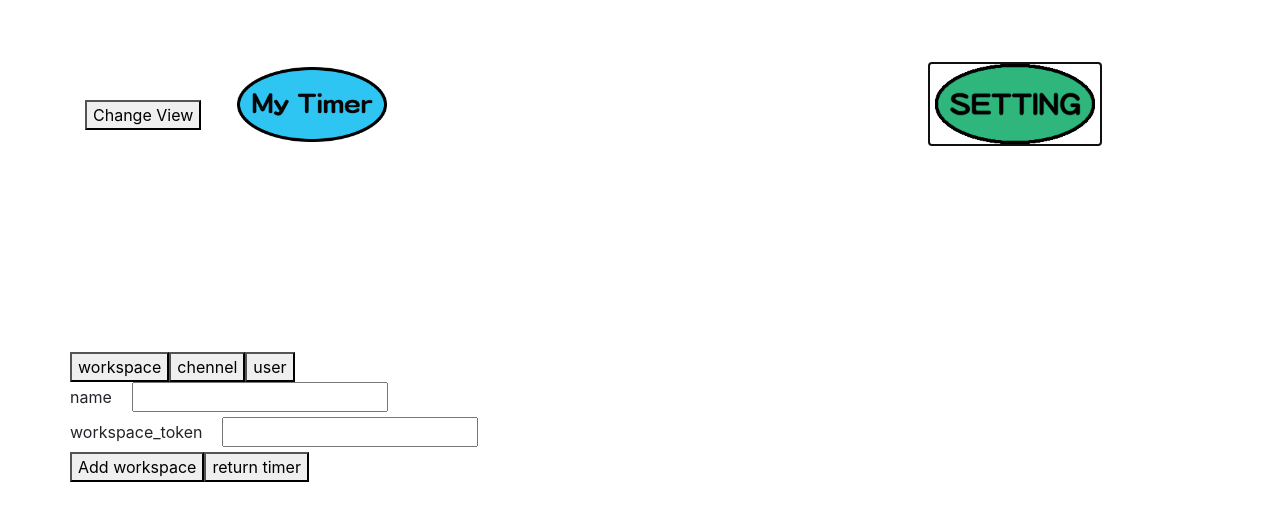
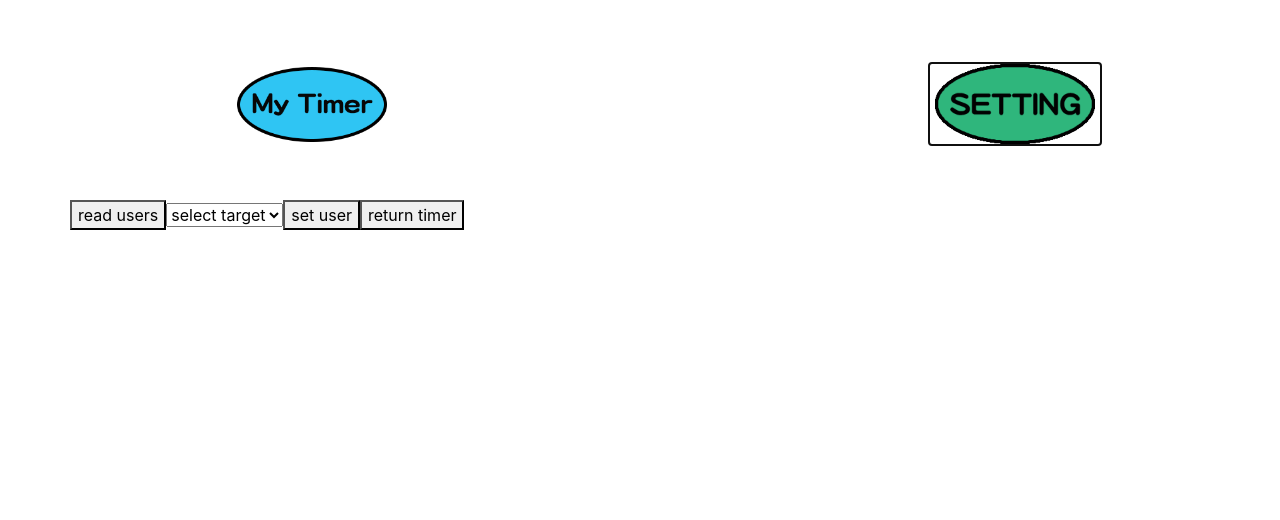
Before and after one commit to souken-b/time_app, a Vue app: page / in a window 1280 px wide. Both pictures are taken after a click on the button 1014 px from the left and 104 px from the top of the page. Shown: the top 520 px of the page. Built offline with nearby package versions, Linux system fonts and the light colour scheme.

Commit message:
メンションをつけるユーザーを選択可能にする

```diff
--- a/src/App.vue
+++ b/src/App.vue
@@ -1,11 +1,11 @@
 <template>
   <div id="app">
-    <Header v-on:setting="openSetting=$event.setting"></Header>
+    <Header @setting="openSetting=$event.setting"></Header>
     <div v-show="!openSetting">
-      <Timer v-show="!openSlack" v-on:data="openSlack=$event.openSlack"></Timer>
-      <SlackAlert v-show="openSlack" v-on:data="openSlack=$event.openSlack"></SlackAlert>
+      <Timer v-show="!openSlack" @data="openSlack=$event.openSlack" :targetUser="target_user"></Timer>
+      <SlackAlert v-show="openSlack" @data="openSlack=$event.openSlack" :targetUser="target_user"></SlackAlert>
     </div>
-    <Setting v-show="openSetting" v-on:setting="openSetting=$event.closeSetting"></Setting>
+    <Setting v-show="openSetting" @setting="openSetting=$event.closeSetting" @target_user="setTargetUser"></Setting>
   </div>
 </template>
 
@@ -25,10 +25,14 @@ export default {
   data () {
     return {
       openSlack: false,
-      openSetting: false
+      openSetting: false,
+      target_user: ''
     }
   },
   methods: {
+    setTargetUser (targetUser) {
+      this.target_user = targetUser
+    }
   }
 }
 </script>
--- a/src/components/Setting.vue
+++ b/src/components/Setting.vue
@@ -1,28 +1,16 @@
 <template>
   <div id="setting" class="container">
-    <button @click="changeView">Change View</button>
     <div class="add_user row">
       <div v-show="create">
-        <button @click="showWorkSpace">workspace</button><button @click="showChannel">chennel</button><button @click="showUser">user</button>
-        <div v-if="create_data==1" class="add_data">
-          <div v-for="( v, k ) in workspace_draft" :key="k">
-            <label class="input_label">{{ k }}</label><input v-model="workspace_draft[ k ]">
-          </div>
-          <button @click="addWorkSpace">Add workspace</button>
-          <button @click="closeSetting">return timer</button>
-        </div>
-        <div v-else-if="create_data==2" class="add_data">
-          <div v-for="( v, k ) in channel_draft" :key="k">
-            <label class="input_label">{{ k }}</label><input v-model="channel_draft[ k ]">
-          </div>
-          <button @click="addChannel">Add Channel</button>
-          <button @click="closeSetting">return timer</button>
-        </div>
-        <div v-else class="add_data">
-          <div v-for="( v, k ) in user_draft" :key="k">
-            <label class="input_label">{{ k }}</label><input v-model="user_draft[ k ]">
-          </div>
-          <button @click="addUser">Add User</button>
+        <div class="add_data">
+          <button @click="readUsers">read users</button>
+          <select v-model="selected">
+            <option disabled value="">select target</option>
+            <option v-for="user in userLists" :value="user.id" :key="user.id">
+              {{ user.real_name }}
+            </option>
+          </select>
+          <button @click="setUser">set user</button>
           <button @click="closeSetting">return timer</button>
         </div>
       </div>
@@ -33,63 +21,47 @@
   </div>
 </template>
 <script>
-import firebase from 'firebase'
-import 'firebase/firestore'
+import { SlackOAuthClient } from 'messaging-api-slack'
 
 export default {
   name: 'setting',
   data () {
     return {
       setting: true,
-      user_col: firebase.firestore().collection('users'),
-      chennel_col: firebase.firestore().collection('channels'),
-      workspace_col: firebase.firestore().collection('workspaces'),
-      id: '',
-      user_draft: { name: '', slack_id: '', workspace_id: '' },
-      workspace_draft: { name: '', workspace_token: '' },
-      channel_draft: { name: '', workspace_id: '' },
-      docs: [],
       create: true,
-      create_data: 1
+      create_data: 1,
+      selected: '',
+      userLists: []
     }
   },
   methods: {
+    readUsers () {
+      const client = SlackOAuthClient.connect('xoxp-1086641543447-1101373762866-1125421474864-2a3464586c377fd1097ccea3e1d0d804')
+      client.getAllUserList().then(res => {
+        this.saveUsers(res)
+      })
+    },
+    saveUsers (usersArray) {
+      this.userLists = []
+      usersArray.forEach(element => {
+        this.userLists.push(element)
+      })
+    },
+    setUser () {
+      const targetUser = this.selected
+      this.$emit('target_user', targetUser)
+    },
     closeSetting () {
       this.$emit('setting', { closeSetting: false })
-    },
-    addUser () {
-      this.user_col.add(this.user_draft)
-    },
-    addWorkSpace () {
-      this.channel_col.add(this.channel_draft)
-    },
-    addChannel () {
-      this.workspace_col.add(this.wockspace)
-    },
-    showWorkSpace () {
-      this.create_data = 1
-    },
-    showChannel () {
-      this.create_data = 2
-    },
-    showUser () {
-      this.create_data = 3
-    },
-    changeView () {
-      if (this.create) {
-        this.create = false
-      } else {
-        this.create = true
-      }
     }
   }
 }
 </script>
 <style scoped>
-.add_user {
-  margin-top: 20%;
-}
 .input_label {
   margin-right: 20px;
 }
+.container {
+  margin-top:200px;
+}
 </style>
--- a/src/components/SlackAlert.vue
+++ b/src/components/SlackAlert.vue
@@ -38,19 +38,17 @@ export default {
       openSlack: true
     }
   },
-  computed: {
-    updateMessage: function () {
-      let message = ''
-      message += '@test_user\n' + this.message
-      console.log(message)
-      return message
+  props: {
+    targetUser: {
+      type: String,
+      required: true
     }
   },
   methods: {
     send () {
       let message = ''
-      const client = SlackOAuthClient.connect('')
-      message += '<@>\n' + this.message
+      const client = SlackOAuthClient.connect('xoxp-1086641543447-1101373762866-1125421474864-2a3464586c377fd1097ccea3e1d0d804')
+      message += '<@' + this.targetUser + '>\n' + this.message
       client.postMessage('timeapptest', message, { as_user: true })
     },
     returnTimer () {
--- a/src/components/Timer.vue
+++ b/src/components/Timer.vue
@@ -20,7 +20,7 @@ export default {
   data () {
     return {
       min: 0,
-      sec: 20,
+      sec: 1,
       timerOn: false,
       timerObj: null,
       openSlack: false,
@@ -28,6 +28,12 @@ export default {
       remaining_2_4: true,
       remaining_3_4: true,
       remaining_4_4: true
+    }
+  },
+  props: {
+    targetUser: {
+      type: String,
+      required: true
     }
   },
   methods: {
@@ -43,7 +49,7 @@ export default {
     },
     parameter: function () {
       const min = 0
-      const sec = 20
+      const sec = 1
       if ((this.min * 60 + this.sec) === 0) {
         this.remaining_4_4 = false
       } else if ((this.min * 60 + this.sec) < (min * 60 + sec) * (1 / 4)) {
@@ -62,6 +68,10 @@ export default {
       this.remaining_4_4 = true
     },
     start: function () {
+      if (this.targetUser === '') {
+        alert('please set target user')
+        return
+      }
       const self = this
       this.timerObj = setInterval(function () {
         self.count()
@@ -86,7 +96,7 @@ export default {
         clearInterval(this.timerObj)
       }
       this.min = 0
-      this.sec = 20
+      this.sec = 1
       self.resetParameter()
       this.$emit('data', {
         openSlack: false
--- a/src/main.js
+++ b/src/main.js
@@ -6,7 +6,12 @@ import firebase from 'firebase'
 Vue.config.productionTip = false
 
 const config = {
-
+  apiKey: 'AIzaSyDJqcWActAJQrDiUfzXkeskJ--iIHrWH6Q',
+  authDomain: 'time-app-6bd29.firebaseapp.com',
+  databaseURL: 'https://time-app-6bd29.firebaseio.com',
+  projectId: 'time-app-6bd29',
+  storageBucket: 'time-app-6bd29.appspot.com',
+  messagingSenderId: '985418608678'
 }
 firebase.initializeApp(config)
 
--- /dev/null
+++ b/vue.config.js
@@ -0,0 +1,19 @@
+module.exports = {
+  pluginOptions: {
+    electronBuilder: {
+      builderOptions: {
+        productName: "my-application",
+        appId: "com.sample.myapplication",
+        mac: {
+          icon: 'src/assets/app.ico',
+          target: [
+            {
+              target: 'zip', // 'zip', 'nsis', 'portable'
+              arch: ['x64'] // 'x64', 'ia32'
+            }
+          ]
+        }
+      }
+    }
+  }
+}
```
Also changed, not shown: 1 other file (tests, documents, lock files or other folders).
